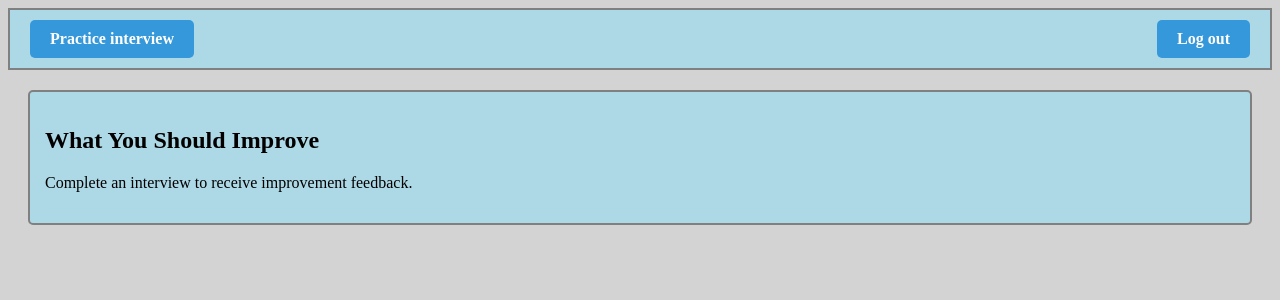
After one commit to george2018rtu/mock_interview_feedback_ai, a Flask app: page /dashboard in a window 1280 px wide. The commit adds this page. Shown: the top 300 px of the page. Run offline with Flask 3, Linux system fonts and the light colour scheme; the visitor is signed in with stand-in values (Sample User, id 1); data that the repository does not hold is empty.

Commit message:
dashboard/areas to improve section

```diff
--- a/app.py
+++ b/app.py
@@ -1,24 +1,22 @@
 import os
 import tempfile
-
 from pathlib import Path
-
 from dotenv import load_dotenv
-from flask import Flask, jsonify, render_template, request
+from flask import (Flask,jsonify,redirect,render_template,request,session,url_for)
 from groq import Groq
-
+from supabase import create_client
 from ai_evaluator import evaluate_answer
 from analyzer import analyze_speech
 from questions import questions
 import pandas as pd
 load_dotenv()
 
-client = Groq(
-    api_key=os.getenv("GROQ_API_KEY")
-)
+supabase = create_client(os.getenv("SUPABASE_URL"), os.getenv("SUPABASE_KEY"))
+
+client = Groq(api_key=os.getenv("GROQ_API_KEY"))
 
 app = Flask(__name__)
-
+app.secret_key=os.getenv("FLASK_SECRET_KEY")
 app.config["MAX_CONTENT_LENGTH"] = (
     20 * 1024 * 1024
 )
@@ -55,16 +53,19 @@ def get_question(question_id):
 
 @app.route("/")
 def index():
+    if "user_id" not in session:
+        return redirect(url_for("login"))
+
     return render_template(
         "index.html",
         sectors=get_all_possible_sectors()
     )
 
+
 def get_questions_by_sector(sector):
     filtered = df[df["role"] == sector]
 
     questions_list = []
-
     for _, row in filtered.iterrows():
         questions_list.append({
             "id": row["id"],
@@ -74,31 +75,29 @@ def get_questions_by_sector(sector):
             "role": row["role"],
             "difficulty": row["difficulty"]
         })
-
     return questions_list
 
 @app.route("/questions")
 def filtered_questions():
     sector = request.args.get("sector", "").strip()
-
     if not sector:
         return jsonify([])
-
     questions_list = get_questions_by_sector(sector)
-
     return jsonify(questions_list)
 
 @app.route("/analyze", methods=["POST"])
 def analyze():
+    if "user_id" not in session:
+        return jsonify({
+            "error": "Please log in first."
+        }), 401
+
     audio = request.files.get("audio")
-
     question_id = request.form.get("question_id", "").strip()
-
     duration_text = request.form.get(
         "duration",
         "0"
     )
-
     if audio is None or not audio.filename:
         return jsonify(
             {
@@ -114,7 +113,6 @@ def analyze():
                     "The selected question is invalid."
             }
         ), 400
-
     try:
         seconds = float(duration_text)
     except ValueError:
@@ -177,6 +175,11 @@ def analyze():
             speech,
             evaluation
         )
+        for area in evaluation.get("improvements", []):
+            supabase.table("improvements").insert({
+                "user_id": session["user_id"],
+                "area": area
+            }).execute()
 
         return jsonify(
             {
@@ -205,6 +208,28 @@ def analyze():
             if os.path.exists(audio_path):
                 os.remove(audio_path)
 
+@app.route("/login", methods=["GET", "POST"])
+def login():
+    error=None
+    if request.method=="POST":
+        email=request.form.get(("email")or"").strip()
+        password=request.form.get(("password") or "")
+        try:
+            response=supabase.auth.sign_in_with_password({
+                "email":email,
+                "password":password
+            })
+            session["user_id"]=str(response.user.id)
+            session["email"]=response.user.email
+            return redirect(url_for("index"))
+        except Exception:
+            error="Incorrect email or password"
+    return render_template("login.html", error=error)
+
+@app.route("/logout")
+def logout():
+    session.clear()
+    return redirect(url_for("login"))
 
 def transcribe(audio_path):
     with open(
@@ -237,7 +262,24 @@ def get_total_score(speech, evaluation):
     )
 
     return round(total)
+@app.route("/dashboard")
+def dashboard():
+    if "user_id" not in session:
+        return redirect(url_for("login"))
+    result = (
+        supabase
+        .table("improvements")
+        .select("*")
+        .eq("user_id", session["user_id"])
+        .order("created_at", desc=True)
+        .execute()
+    )
+    improvements = result.data or []
 
+    return render_template(
+        "dashboard.html",
+        improvements=improvements
+    )
 
 @app.errorhandler(413)
 def file_too_large(_error):
--- a/static/styles.css
+++ b/static/styles.css
@@ -105,3 +105,33 @@ header{
     cursor: pointer;
     transition: background-color 0.3s ease;
 }
+
+.card{
+    background-color: lightblue;
+    border: 2px solid gray;
+    margin: 20px;
+    padding: 15px;
+    border-radius:5px
+}
+
+nav{
+    display: flex;
+    justify-content: space-between;
+    border: 2px solid gray;
+    align-items: center;
+    background-color: lightblue;
+    padding: 10px 20px;
+}
+
+a {
+    background-color: #3498db;
+    color: white;
+    border: none;
+    border-radius: 5px;
+    padding: 10px 20px;
+    font-size: 16px;
+    font-weight: bold;
+    cursor: pointer;
+    transition: background-color 0.3s ease;
+    text-decoration: none;
+}
--- /dev/null
+++ b/templates/dashboard.html
@@ -0,0 +1,48 @@
+<!DOCTYPE html>
+<head>
+    <title>Your Dashboard</title>
+
+    <link
+        rel="stylesheet"
+        href="static/styles.css"
+    >
+</head>
+
+<body>
+    <main class="container">
+
+        <nav>
+            <a href="{{ url_for('index') }}">
+                Practice interview
+            </a>
+
+            <a href="{{ url_for('logout') }}">
+                Log out
+            </a>
+        </nav>
+
+        <section class="card">
+            <h1>What You Should Improve</h1>
+
+            {% if improvements %}
+                <div class="improvement-list">
+
+                    {% for item in improvements %}
+                        <article class="improvement-item">
+                            <ul>
+                                <li>{{ item.area }}</li>
+                            </ul>
+                        </article>
+                    {% endfor %}
+
+                </div>
+            {% else %}
+                <p>
+                    Complete an interview to receive improvement feedback.
+                </p>
+            {% endif %}
+        </section>
+
+    </main>
+</body>
+</html>
--- a/templates/index.html
+++ b/templates/index.html
@@ -2,6 +2,9 @@
 <head>
     <title>AI Mock Interview</title>
     <link rel="stylesheet" href="static/styles.css">
+    <nav><a href="{{url_for('dashboard')}}">Areas to Improve</a><a href="{{ url_for('logout') }}">
+            Log out
+        </a></nav>
 </head>
 <body>
     <main class="container">
@@ -10,6 +13,7 @@
             <h1>AI Mock Interview</h1>
             <p class="subtitle">Record an answer and receive feedback on content, structure, pacing, and filler words.</p>
         </header>
+
             <section class="card-controls">
                 <label for="question">What job sector are you in or planning to apply to?</label>
                 <label for="sector" style="font-size:20px"><br><br><strong>Choose a sector</strong></label>
```
Also changed, not shown: templates/login.html (added, +33 -0 lines).
